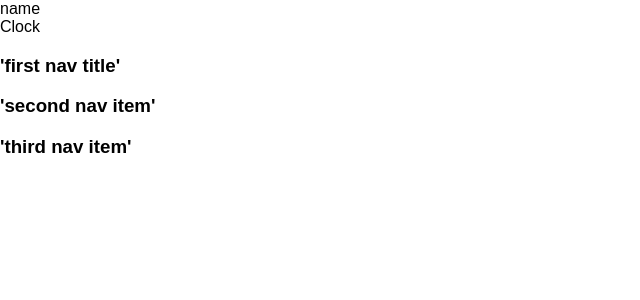
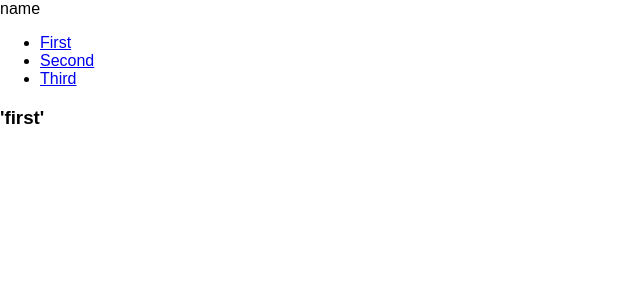
Before and after one commit to lezinst/ReactTest, a React (Create React App) app: page / in a window 1280 px wide. Shown: the top 300 px of the page, without its empty margins (0-640 px from the left). Built offline with nearby package versions, Linux system fonts and the light colour scheme.

Commit message:
initial react router setup and links to routes

```diff
--- a/src/App.js
+++ b/src/App.js
@@ -9,8 +9,8 @@ class App extends Component {
     return (
       <div className="App">
         <Horizontal></Horizontal>
+        <Nav></Nav>
         <Main></Main>
-        <Nav></Nav>
       </div>
     );
   }
--- a/src/components/component.first.js
+++ b/src/components/component.first.js
@@ -1,6 +1,6 @@
 import React, { Component } from 'react';
 
  export const First = () => {
-     return (<h3>'first nav title'</h3>)
+     return (<h3>'first'</h3>)
 
  }
--- a/src/components/component.main.js
+++ b/src/components/component.main.js
@@ -1,8 +1,16 @@
 import React, { Component } from 'react';
+import { Switch, Route } from 'react-router-dom';
+import { First } from './component.first';
+import { Second } from './component.second';
+import { Third } from './component.third';
 
 export function Main (props){
 
   return (
-    <div className="row">{props.inView || 'Clock'}</div>
+    <Switch>
+      <Route exact path='/' component={First}/>
+      <Route path='/second' component={Second}/>
+      <Route path='/third' component={Third}/>
+    </Switch>
   )
 }
--- a/src/components/component.nav.js
+++ b/src/components/component.nav.js
@@ -1,18 +1,28 @@
 import React, { Component } from 'react';
-import { First } from './component.first';
-import { Second } from './component.second';
-import { Third } from './component.third';
+import { Link } from 'react-router-dom';
 
 export class Nav extends React.Component {
 
+  constructor(props){
+    super()
+  }
+
   render(){
-    return(
-      <div>
-        <First></First>
-        <Second></Second>
-        <Third></Third>
+    let navigation = (
+      <div className="nav">
+        <nav>
+          <ul>
+            <li><Link to='/'>First</Link></li>
+            <li><Link to='/second'>Second</Link></li>
+            <li><Link to='/third'>Third</Link></li>
+          </ul>
+        </nav>
       </div>
     )
 
+
+    return <div>{navigation}</div>
+
+
   }
 }
--- a/src/components/component.second.js
+++ b/src/components/component.second.js
@@ -2,6 +2,6 @@ import React, { Component } from 'react';
 
 export const Second = () => {
   return (
-    <h3>'second nav item'</h3>
+    <h3>'second'</h3>
   )
 }
--- a/src/components/component.third.js
+++ b/src/components/component.third.js
@@ -2,6 +2,6 @@ import React, { Component } from 'react';
 
 export const Third = () => {
   return (
-    <h3>'third nav item'</h3>
+    <h3>'third'</h3>
   )
 }
--- a/src/index.js
+++ b/src/index.js
@@ -4,9 +4,17 @@ import { Provider } from 'react-redux';
 import './index.css';
 import App from './App';
 import { store } from './redux/redux.store';
+import { BrowserRouter, Route } from 'react-router-dom'
+
+
+
 
 ReactDOM.render(
   <Provider store={store}>
-    <App />
- </Provider>
+    <BrowserRouter>
+      <div>
+        <Route path="/" component={App}/>
+      </div>
+    </BrowserRouter>
+  </Provider>
   ,document.getElementById('root'));
```
